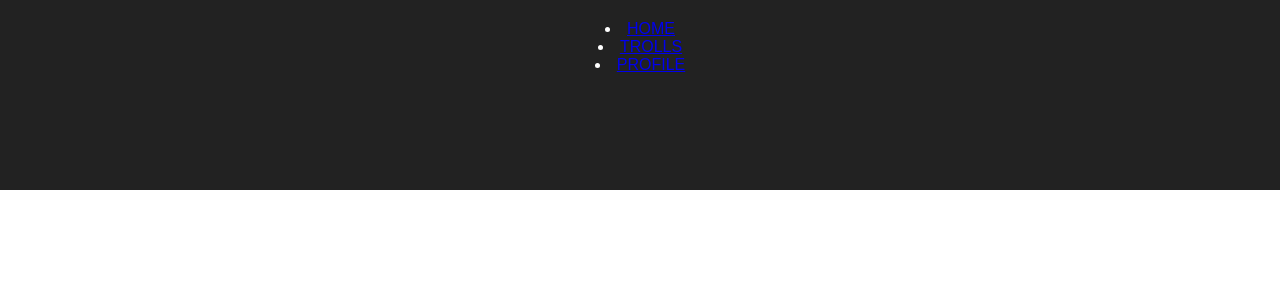
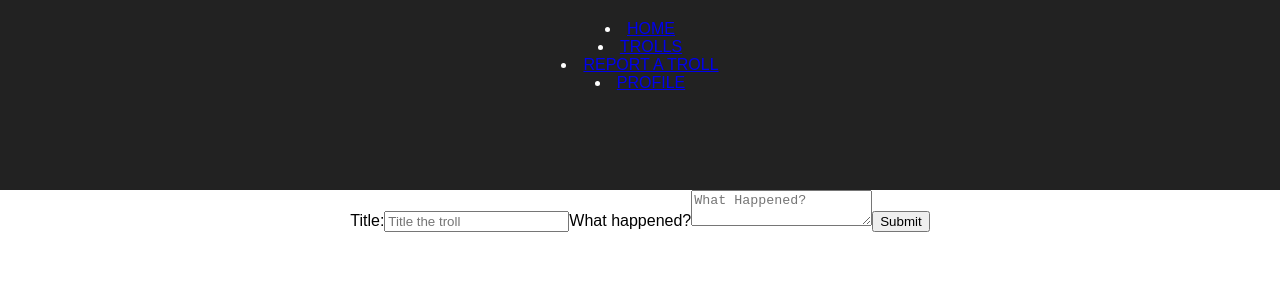
Before and after one commit to blindbane/trollo, a React (Create React App) app in the folder client/: page /trolls/add in a window 1280 px wide. Shown: the top 300 px of the page. Built offline with nearby package versions, Linux system fonts and the light colour scheme; no server answers.

Commit message:
(feat) Client POST new trolls being added to db

```diff
--- a/client/src/App.js
+++ b/client/src/App.js
@@ -6,6 +6,7 @@ import './App.css';
 import Home from './components/Home';
 import Trolls from './components/Trolls';
 import Profile from './components/Profile';
+import AddTroll from './components/AddTroll';
 
 class App extends Component {
   state = {
@@ -27,12 +28,16 @@ class App extends Component {
         <header className="App-header">
           <nav>
             <li>
-              <Link exact to="/">
+              <Link to="/">
                 HOME
               </Link>
             </li>
+
             <li>
               <Link to="/trolls">TROLLS</Link>
+            </li>
+            <li>
+              <Link to="/trolls/add">REPORT A TROLL</Link>
             </li>
             <li>
               <Link to="/profile">PROFILE</Link>
@@ -41,7 +46,8 @@ class App extends Component {
         </header>
         <Switch>
           <Route exact path="/" render={() => <Home />} />
-          <Route path="/trolls" render={() => <Trolls trolls={this.state.trolls} />} />
+          <Route exact path="/trolls" render={() => <Trolls trolls={this.state.trolls} />} />
+          <Route path="/trolls/add" render={() => <AddTroll />} />
           <Route path="/profile" render={() => <Profile />} />
         </Switch>
       </div>
--- /dev/null
+++ b/client/src/components/AddTroll.js
@@ -0,0 +1,61 @@
+import React, { Component } from 'react';
+import axios from 'axios'
+
+class AddTroll extends Component {
+  state = {
+    title: '',
+    body: ''
+  };
+
+  handleInputChange = ({ target: { name, value } }) => {
+    this.setState({
+      [name]: value,
+    });
+  };
+
+  handleSubmit = (event) => {
+    const { title, body } = this.state;
+    axios.post('/api/trolls', {
+      title,
+      body
+    })
+    .then(res => res.data)
+    .then(data => {
+      console.log('new troll added:', data)
+      this.setState({
+        title: '',
+        body: ''
+      })
+    })
+    .catch(error => {
+      console.error('Oh no! The troll did not post.. or something happened.  Try again. :D', error)
+    })
+    event.preventDefault()
+  }
+
+  render() {
+    return (
+      <div>
+        <form onSubmit={this.handleSubmit}>
+          <label>
+            Title:
+            <input
+              name="title"
+              type="text"
+              value={this.state.title}
+              onChange={this.handleInputChange}
+              placeholder="Title the troll"
+            />
+          </label>
+          <label>
+            What happened?
+            <textarea name="body" value={this.state.body} placeholder="What Happened?" onChange={this.handleInputChange} />
+          </label>
+          <input type="submit" value="Submit" />
+        </form>
+      </div>
+    );
+  }
+}
+
+export default AddTroll;
```
